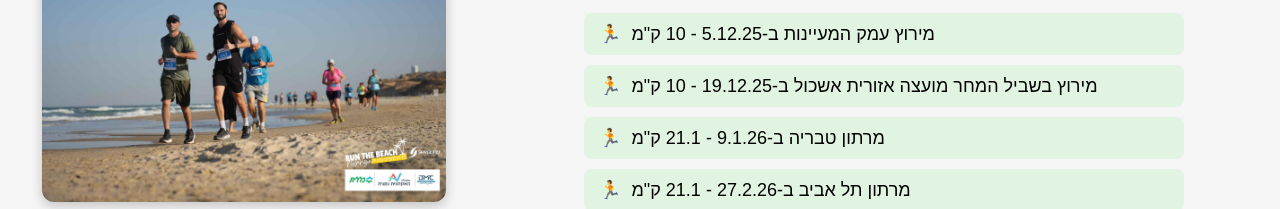
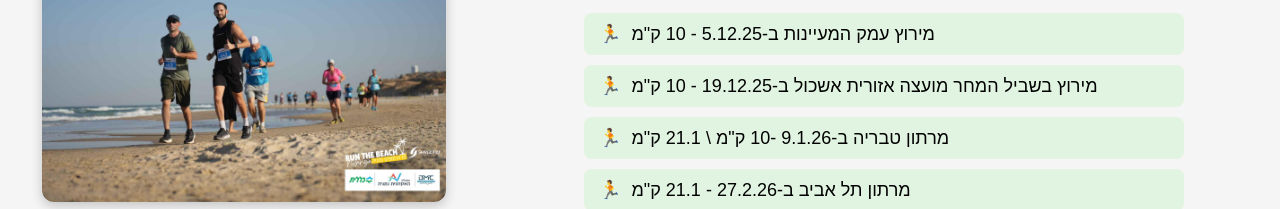
Before and after one commit to idanschmidt/Run-idan, a plain HTML site: page index.html in a window 1280 px wide. Shown: the part 472-681 px from the top of the page. Drawn offline with Linux system fonts and the light colour scheme.

Commit message:
Update index.html

```diff
--- a/index.html
+++ b/index.html
@@ -144,7 +144,7 @@
         <ul class="upcoming">
             <li>מירוץ עמק המעיינות ב-5.12.25 - 10 ק"מ</li>
             <li>  מירוץ בשביל המחר מועצה אזורית אשכול ב-19.12.25 - 10 ק"מ</li>
-            <li>מרתון טבריה ב-9.1.26 - 21.1 ק"מ</li>
+            <li>מרתון טבריה ב-9.1.26 -10 ק"מ \ 21.1 ק"מ</li>
             <li>מרתון תל אביב ב-27.2.26 - 21.1 ק"מ</li>
         </ul>
 
```
